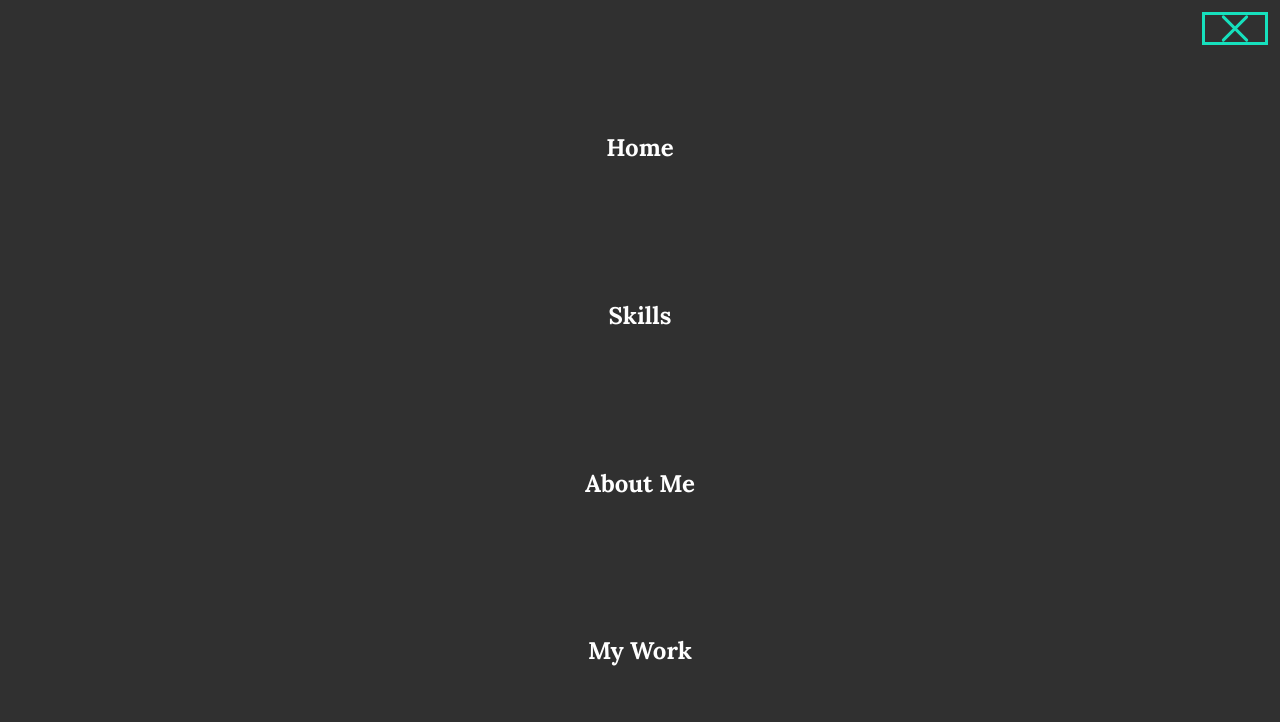
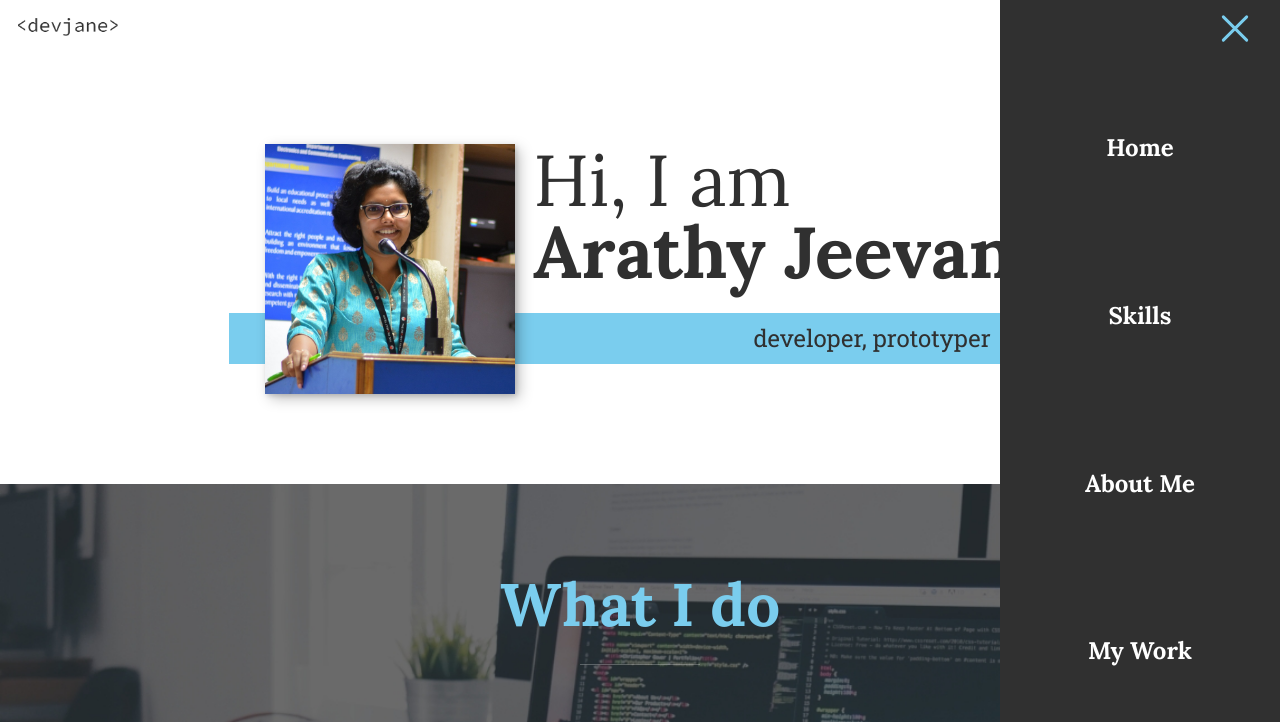
Before and after one commit to arathyjeevan/personal_website, a plain HTML site: page index.html in a window 1280 px wide. Both pictures are taken after a click on the button "toggle navigation". Shown: the top 722 px of the page. Drawn offline with nearby package versions, Linux system fonts and the light colour scheme.

Commit message:
Update style.css
update navigation menu and outline

```diff
--- a/css/style.css
+++ b/css/style.css
@@ -15,7 +15,7 @@
 
     --clr-light: #fff;
     --clr-dark: #303030;
-    --clr-accent: #16e0bd;
+    --clr-accent: #7acdee;
 
     --fs-h1: 3rem;
     --fs-h2: 2.25rem;
@@ -62,7 +62,7 @@ img {
 strong { font-weight: var(--fw-bold) }
 
 :focus {
-    outline: 3px solid var(--clr-accent);
+    outline: none;
     outline-offset: 3px;
 }
 
@@ -150,7 +150,7 @@ header {
     color: var(--clr-light);
     top: 0;
     bottom: 0;
-    left: 0;
+    left: 1000px;
     right: 0;
     z-index: 100;
 
```
